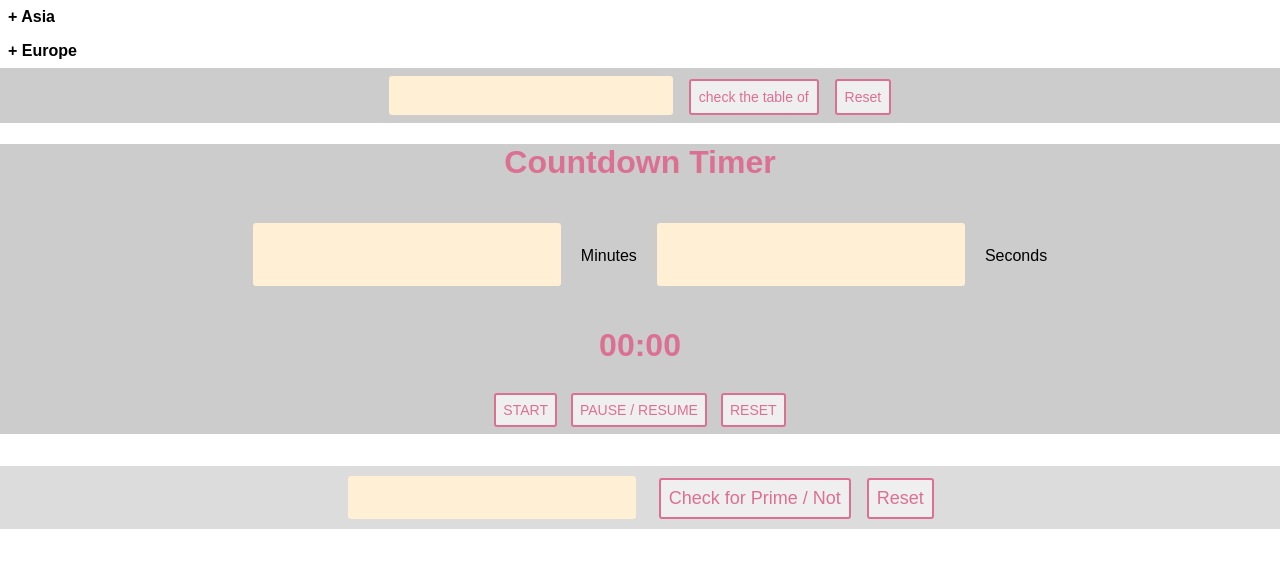
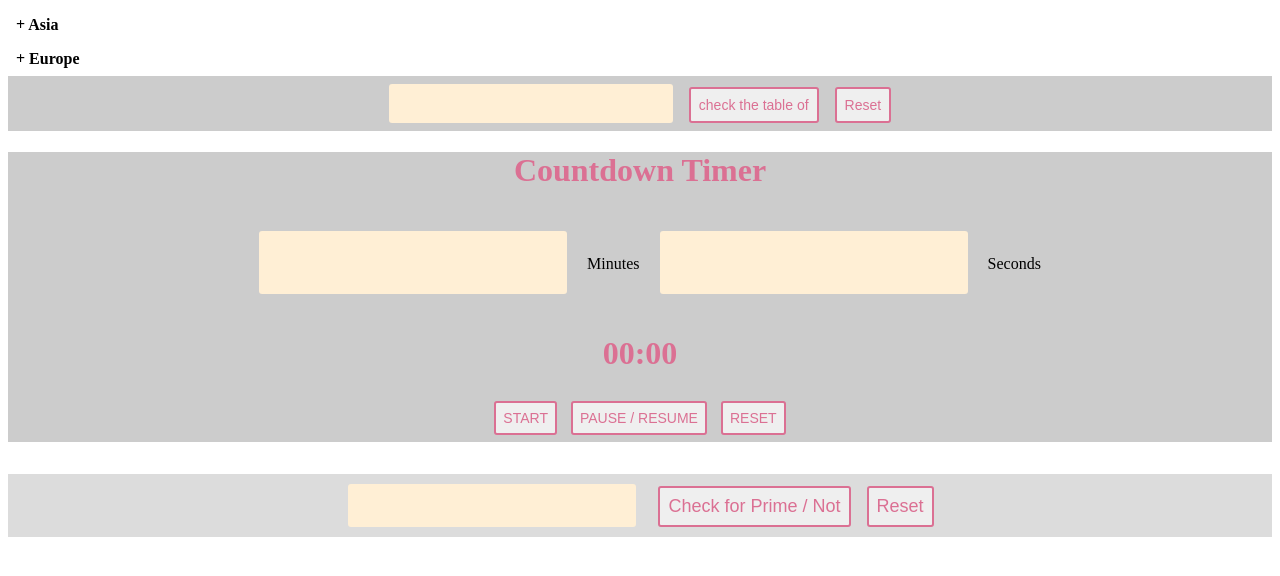
Before and after one commit to MurugeshAravind/Anthology, a React (Create React App) app: page / in a window 1280 px wide. Shown: the top 576 px of the page. Built offline with nearby package versions, Linux system fonts and the light colour scheme.

Commit message:
changes made in the component

```diff
--- a/src/App.js
+++ b/src/App.js
@@ -1,17 +1,23 @@
 import React from "react";
 import Multiples from "./components/Multiples/Multiples.component";
 import PrimeIdentifier from "./components/PrimeIdentifier/PrimeIdentifier.component";
-import CountdownTimer from "./components/Solution/CountdownTimer.component";
+import CountdownTimer from "./components/Countdown/CountdownTimer.component";
 import State from "./components/State/State.component";
+import styled from "styled-components";
+
+const WrapperDiv = styled.div`
+background: #DCDCDC
+display: flex
+`
 
 function App() {
   return (
-    <>
+    <WrapperDiv>
       <State />
       <Multiples />
       <CountdownTimer />
       <PrimeIdentifier />
-    </>
+    </WrapperDiv>
   );
 }
 
--- a/src/components/Solution/CountdownTimer.component.jsx
+++ b/src/components/Countdown/CountdownTimer.component.jsx
@@ -53,8 +53,7 @@ const CountdownTimer = () => {
             setMinutes((minutes) => String(minutes - 1).padStart(2, "0"));
             setSeconds("59");
           } else if (minutes === "00") {
-            console.log("comes inside the else if");
-            setMinutes("00");
+            setTime(`00:00`)
             setIsStarted(false);
           }
         } else {
--- a/src/index.js
+++ b/src/index.js
@@ -1,7 +1,5 @@
 import React from 'react';
 import ReactDOM from 'react-dom/client';
-
-import './index.css';
 import App from './App';
 
 const root = ReactDOM.createRoot(document.getElementById('root'));
```
